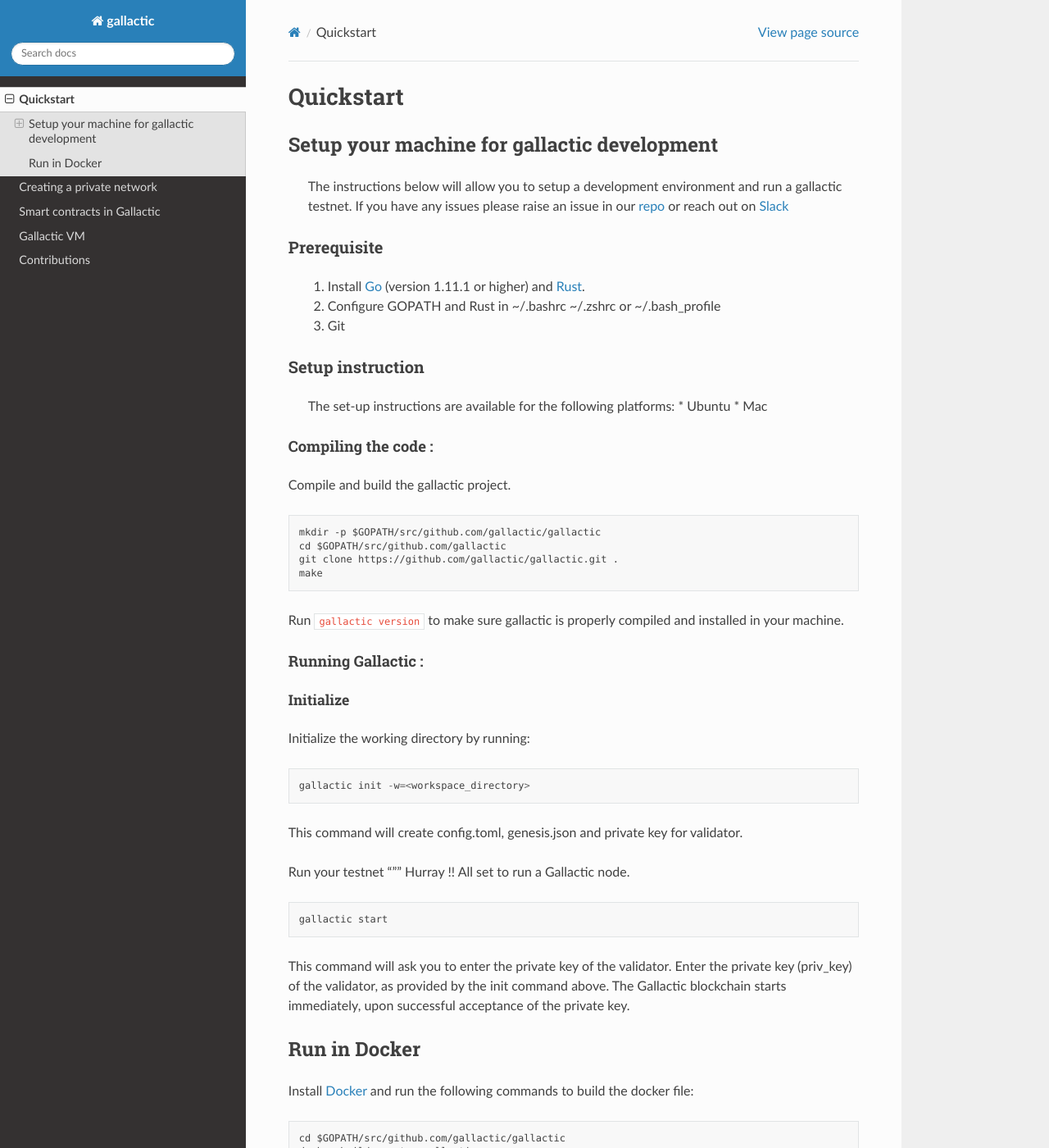
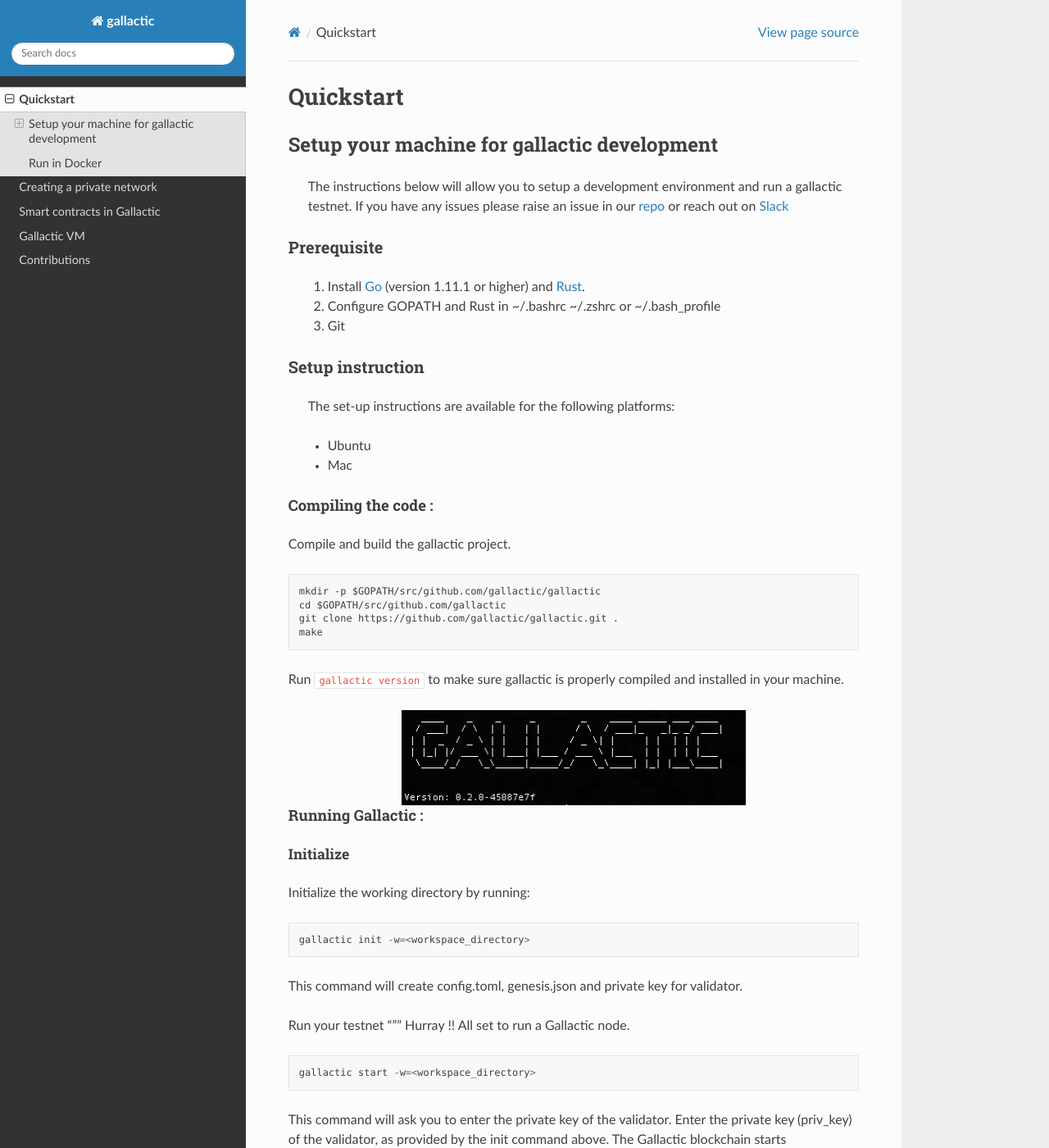
Before and after one commit to gallactic/documentation, a Sphinx documentation site: the page built from source/quickstart.rst, in a window 1280 px wide and 1400 px high. Shown: the whole window at 82% size. Built offline with Sphinx 7.4.7 and the Read the Docs theme 2.0.0, drawn with Linux system fonts in a browser that asks for light colours.

Commit message:
quickstart changes

```diff
--- a/source/quickstart.rst
+++ b/source/quickstart.rst
@@ -17,6 +17,7 @@
 Setup instruction
 -----------------
     The set-up instructions are available for the following platforms:
+
     * Ubuntu
     * Mac
 
@@ -32,6 +33,11 @@
     make
 
 Run ``gallactic version`` to make sure gallactic is properly compiled and installed in your machine.
+
+.. image:: images/version.png
+    :width: 420px
+    :alt: Gallactic version
+    :align: center
 
 Running Gallactic :
 ^^^^^^^^^^^^^^^^^^^
@@ -52,7 +58,7 @@
 
 ::
 
-    gallactic start
+    gallactic start -w=<workspace_directory>
 
 This command will ask you to enter the private key of the validator. Enter the private key (priv_key) of the validator, as provided by the init command above. The Gallactic blockchain starts immediately, upon successful acceptance of the private key.
 
```
Also changed, not shown: source/images/version.png (added).
